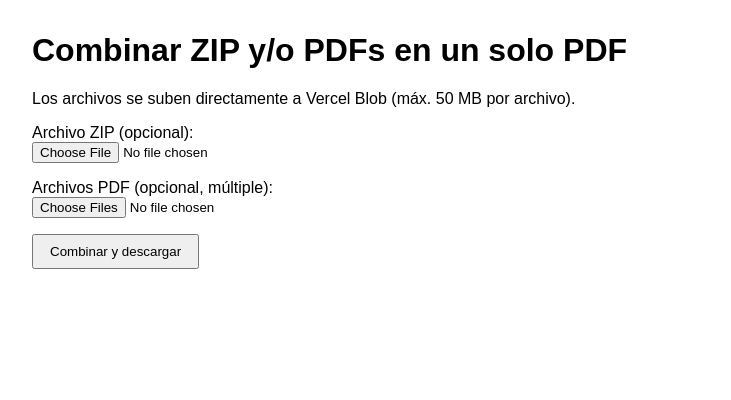
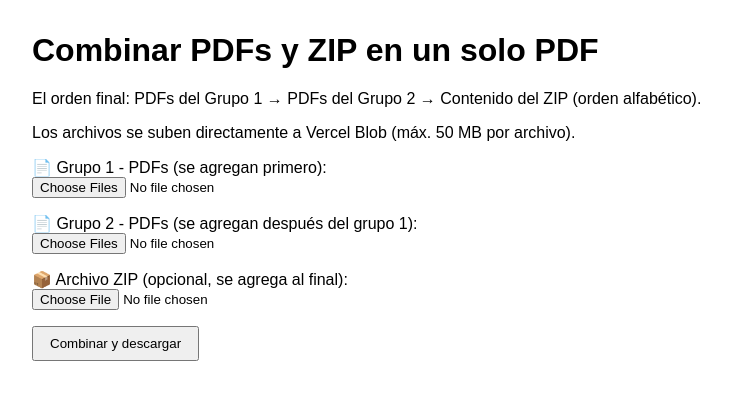
Before and after one commit to Nicolas-Ballesteros07/unir_archivos_pdf_v2, a Django app: page / in a window 1280 px wide. Shown: the top 400 px of the page, without its empty margins (208-939 px from the left). Run offline with Django 5.2, Linux system fonts and the light colour scheme.

Commit message:
Fix correcion del template

```diff
--- a/app/templates/subir.html
+++ b/app/templates/subir.html
@@ -1,7 +1,7 @@
 <!DOCTYPE html>
 <html>
 <head>
-    <title>Combinador de ZIP + PDFs con Vercel Blob</title>
+    <title>Combinador de ZIP + PDFs (dos grupos de PDFs)</title>
     <meta charset="utf-8">
     <style>
         body { font-family: Arial; margin: 2rem; }
@@ -14,19 +14,24 @@
 </head>
 <body>
 <div class="container">
-    <h1>Combinar ZIP y/o PDFs en un solo PDF</h1>
+    <h1>Combinar PDFs y ZIP en un solo PDF</h1>
+    <p>El orden final: PDFs del Grupo 1 → PDFs del Grupo 2 → Contenido del ZIP (orden alfabético).</p>
     <p>Los archivos se suben directamente a Vercel Blob (máx. 50 MB por archivo).</p>
     {% if error %}<div class="error">{{ error }}</div>{% endif %}
 
     <form id="uploadForm">
         {% csrf_token %}
         <div class="file-input">
-            <label>Archivo ZIP (opcional):</label><br>
-            <input type="file" id="zipFile" accept=".zip">
+            <label>📄 Grupo 1 - PDFs (se agregan primero):</label><br>
+            <input type="file" id="pdfFiles1" accept=".pdf" multiple>
         </div>
         <div class="file-input">
-            <label>Archivos PDF (opcional, múltiple):</label><br>
-            <input type="file" id="pdfFiles" accept=".pdf" multiple>
+            <label>📄 Grupo 2 - PDFs (se agregan después del grupo 1):</label><br>
+            <input type="file" id="pdfFiles2" accept=".pdf" multiple>
+        </div>
+        <div class="file-input">
+            <label>📦 Archivo ZIP (opcional, se agrega al final):</label><br>
+            <input type="file" id="zipFile" accept=".zip">
         </div>
         <button type="button" id="submitBtn">Combinar y descargar</button>
     </form>
@@ -55,30 +60,41 @@
             body: file
         });
         if (!response.ok) throw new Error(`Fallo subida de ${file.name}: ${response.statusText}`);
-        // La URL pública es la misma que la de subida (Vercel Blob)
         return uploadUrl;
     }
 
     document.getElementById('submitBtn').addEventListener('click', async () => {
         const zipFile = document.getElementById('zipFile').files[0];
-        const pdfFiles = document.getElementById('pdfFiles').files;
+        const pdfFiles1 = Array.from(document.getElementById('pdfFiles1').files);
+        const pdfFiles2 = Array.from(document.getElementById('pdfFiles2').files);
         const progressDiv = document.getElementById('progress');
 
         progressDiv.innerHTML = '<p>Subiendo archivos a almacenamiento...</p>';
         let zipUrl = null;
-        let pdfUrls = [];
+        let pdfUrls1 = [];
+        let pdfUrls2 = [];
 
         try {
-            if (zipFile) zipUrl = await subirABlob(zipFile);
-            for (let i = 0; i < pdfFiles.length; i++) {
-                const url = await subirABlob(pdfFiles[i]);
-                pdfUrls.push(url);
+            // Subir PDFs del grupo 1
+            for (let i = 0; i < pdfFiles1.length; i++) {
+                const url = await subirABlob(pdfFiles1[i]);
+                pdfUrls1.push(url);
+            }
+            // Subir PDFs del grupo 2
+            for (let i = 0; i < pdfFiles2.length; i++) {
+                const url = await subirABlob(pdfFiles2[i]);
+                pdfUrls2.push(url);
+            }
+            // Subir ZIP si existe
+            if (zipFile) {
+                zipUrl = await subirABlob(zipFile);
             }
 
-            progressDiv.innerHTML = '<p>Procesando combinación...</p>';
+            progressDiv.innerHTML = '<p>Procesando combinación en servidor...</p>';
             const formData = new FormData();
             formData.append('zip_url', zipUrl || '');
-            pdfUrls.forEach(url => formData.append('pdf_urls', url));
+            pdfUrls1.forEach(url => formData.append('pdf_urls1', url));
+            pdfUrls2.forEach(url => formData.append('pdf_urls2', url));
             formData.append('csrfmiddlewaretoken', csrfToken);
 
             const response = await fetch('', { method: 'POST', body: formData });
@@ -89,13 +105,13 @@
                 link.download = 'combinado.pdf';
                 link.click();
                 URL.revokeObjectURL(link.href);
-                progressDiv.innerHTML = '<p class="success">¡PDF generado!</p>';
+                progressDiv.innerHTML = '<p class="success">✅ PDF generado correctamente</p>';
             } else {
                 const errorText = await response.text();
-                progressDiv.innerHTML = `<p class="error">Error: ${errorText}</p>`;
+                progressDiv.innerHTML = `<p class="error">❌ Error: ${errorText}</p>`;
             }
         } catch (err) {
-            progressDiv.innerHTML = `<p class="error">Error: ${err.message}</p>`;
+            progressDiv.innerHTML = `<p class="error">❌ Error: ${err.message}</p>`;
         }
     });
 </script>
--- a/app/unir_archivos_zip/urls.py
+++ b/app/unir_archivos_zip/urls.py
@@ -1,21 +1,7 @@
 from django.urls import path
 from . import views
 
-
-from django.views.decorators.csrf import csrf_exempt
-from django.http import JsonResponse
-from vercel_blob import put  # necesitas instalar vercel-blob
-
-@csrf_exempt
-def get_upload_url(request):
-    # Solo permitir POST
-    if request.method == 'POST':
-        filename = request.POST.get('filename')
-        # Generar URL de subida (put) que expira en 1 hora
-        blob_url = put(filename, max_size=50*1024*1024)  # 50 MB
-        return JsonResponse({'url': blob_url})
-    return JsonResponse({'error': 'Método no permitido'}, status=405)
-
 urlpatterns = [
     path('', views.subir_y_combinar, name='subir'),
+    path('get-upload-url/', views.get_upload_url, name='get_upload_url'),
 ]
--- a/app/unir_archivos_zip/views.py
+++ b/app/unir_archivos_zip/views.py
@@ -1,56 +1,47 @@
-import os
-import requests
-import tempfile
+import json
+import vercel_blob
 from django.shortcuts import render
 from django.http import HttpResponse, JsonResponse
 from django.views.decorators.csrf import csrf_exempt
 from django.views.decorators.http import require_http_methods
-from django.conf import settings
 
 from .utils import combinar_en_pdf_desde_urls
-import vercel_blob  # para generar URLs de subida
 
 
 @require_http_methods(['GET', 'POST'])
 def subir_y_combinar(request):
     if request.method == 'POST':
         zip_url = request.POST.get('zip_url')
-        pdf_urls = request.POST.getlist('pdf_urls')
+        pdf_urls1 = request.POST.getlist('pdf_urls1')
+        pdf_urls2 = request.POST.getlist('pdf_urls2')
 
-        if not zip_url and not pdf_urls:
+        if not zip_url and not pdf_urls1 and not pdf_urls2:
             return render(request, 'subir.html', {
-                'error': 'Debes subir al menos un archivo ZIP o un PDF.'
+                'error': 'Debes subir al menos un PDF o un ZIP.'
             })
 
         try:
-            pdf_bytes = combinar_en_pdf_desde_urls(zip_url, pdf_urls)
+            pdf_bytes = combinar_en_pdf_desde_urls(zip_url, pdf_urls1, pdf_urls2)
             response = HttpResponse(pdf_bytes, content_type='application/pdf')
             response['Content-Disposition'] = 'attachment; filename="combinado.pdf"'
             return response
         except Exception as e:
-            # Mejor mostrar el error en logs de Vercel
             print(f"ERROR en combinación: {e}")
             return render(request, 'subir.html', {'error': f'Error interno: {str(e)}'})
 
-    # GET: pasa el token para generar URLs de subida (opcional, pero no exponemos el token directamente)
-    # En su lugar, pasamos una URL de API para que el frontend solicite URLs firmadas.
-    # Por simplicidad, aquí devolvemos el template sin token y el frontend usará el endpoint.
     return render(request, 'subir.html')
 
 
-# Endpoint para obtener una URL de subida a Vercel Blob (sin exponer el token)
 @csrf_exempt
 @require_http_methods(['POST'])
 def get_upload_url(request):
-    import json
-    data = json.loads(request.body)
-    filename = data.get('filename')
-    if not filename:
-        return JsonResponse({'error': 'Falta filename'}, status=400)
     try:
-        # put() devuelve la URL pública donde se debe subir con PUT
-        result = vercel_blob.put(filename, max_size=50*1024*1024)  # 50 MB
-        # result es un dict con 'url'
+        data = json.loads(request.body)
+        filename = data.get('filename')
+        if not filename:
+            return JsonResponse({'error': 'Falta el nombre del archivo'}, status=400)
+
+        result = vercel_blob.put(filename, max_size=50 * 1024 * 1024)
         return JsonResponse({'url': result['url']})
     except Exception as e:
         return JsonResponse({'error': str(e)}, status=500)
```
Also changed, not shown: app/unir_archivos_zip/utils.py (+35 -28 lines), app/db.sqlite3 (added).
